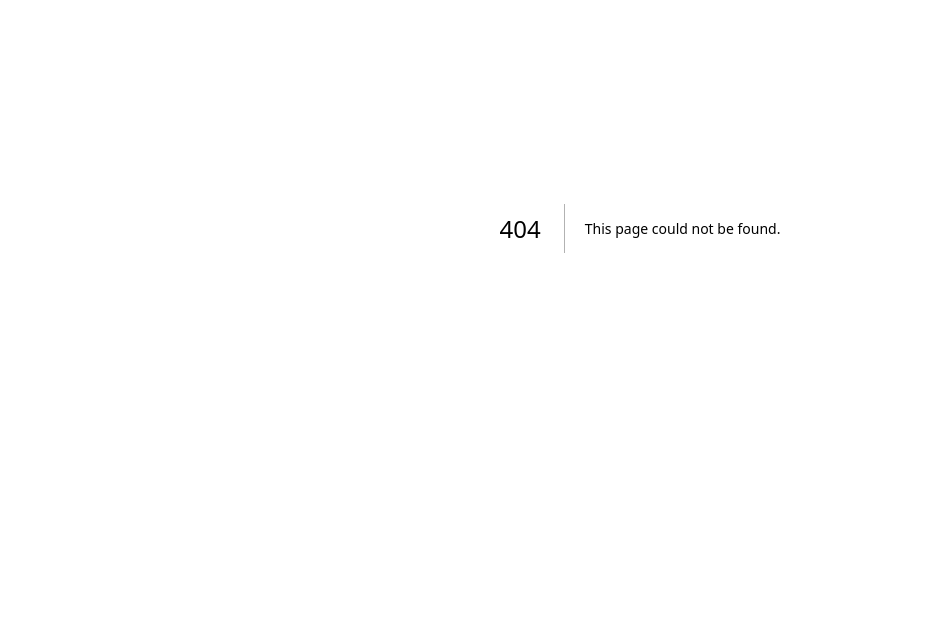
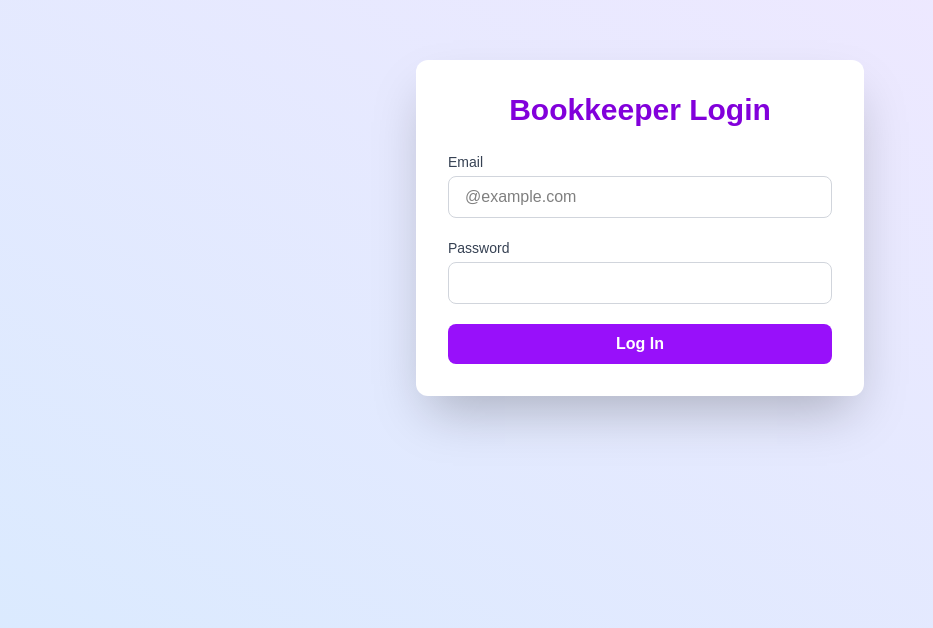
Before and after one commit to Pratham9911/bookkeeper-webapp, a Next.js app: page /login in a window 1280 px wide. Before the commit this address had no page. Shown: the part 172-800 px from the top of the page, without its empty margins (0-933 px from the left). Built offline with nearby package versions, Linux system fonts and the light colour scheme.

Commit message:
Created basic dashboard layout with sidebar and main content

```diff
--- /dev/null
+++ b/app/dashboard/page.js
@@ -0,0 +1,24 @@
+export default function Dashboard() {
+  return (
+    <div className="min-h-screen flex bg-gray-100">
+      {/* Sidebar */}
+      <aside className="w-64 bg-purple-700 text-white flex flex-col p-2 space-y-4">
+        <h2 className="text-2xl font-bold mb-8">Book keeper</h2>
+        <nav className="space-y-4">
+          <a href="#" className="hover:bg-purple-600 p-2 rounded">Dashboard</a>
+          <a href="#" className="hover:bg-purple-600 p-2 rounded">Invoices</a>
+          <a href="#" className="hover:bg-purple-600 p-2 rounded">Clients</a>
+          <a href="#" className="hover:bg-purple-600 p-2 rounded">Reports</a>
+          <a href="#" className="hover:bg-purple-600 p-2 rounded">Settings</a>
+        </nav>
+      </aside>
+
+      {/* Main Content */}
+      <main className="flex-1 p-8">
+        <h1 className="text-3xl font-bold text-purple-700">Welcome, Pratham 👋</h1>
+        <p className="mt-4 text-gray-700">Here's a quick overview of your bookkeeping dashboard.</p>
+        {/* Later: Add charts, invoice cards, recent activity etc */}
+      </main>
+    </div>
+  );
+}
--- /dev/null
+++ b/app/login/page.js
@@ -0,0 +1,35 @@
+export default function LoginPage() {
+  return (
+    <main className="min-h-screen flex items-center justify-center bg-gradient-to-tr from-blue-100 to-purple-100">
+      <div className="bg-white shadow-2xl rounded-xl p-8 max-w-md w-full">
+        <h1 className="text-3xl font-bold text-center mb-6 text-purple-700">Bookkeeper Login</h1>
+        <form className="space-y-5">
+          <div>
+            <label className="block text-sm font-medium text-gray-700">Email</label>
+            <input
+              type="email"
+              required
+              className="text-black w-full mt-1 px-4 py-2 border border-gray-300 rounded-lg focus:outline-none focus:ring-2 focus:ring-purple-500"
+              placeholder="@example.com"
+            />
+          </div>
+          <div>
+            <label className="block text-sm font-medium text-gray-700">Password</label>
+            <input
+              type="password"
+              required
+              className="text-black w-full mt-1 px-4 py-2 border border-gray-300 rounded-lg focus:outline-none focus:ring-2 focus:ring-purple-500"
+              placeholder=""
+            />
+          </div>
+          <button
+            type="submit"
+            className="w-full bg-purple-600 text-white py-2 rounded-lg hover:bg-purple-700 transition font-semibold"
+          >
+            Log In
+          </button>
+        </form>
+      </div>
+    </main>
+  );
+}
```
